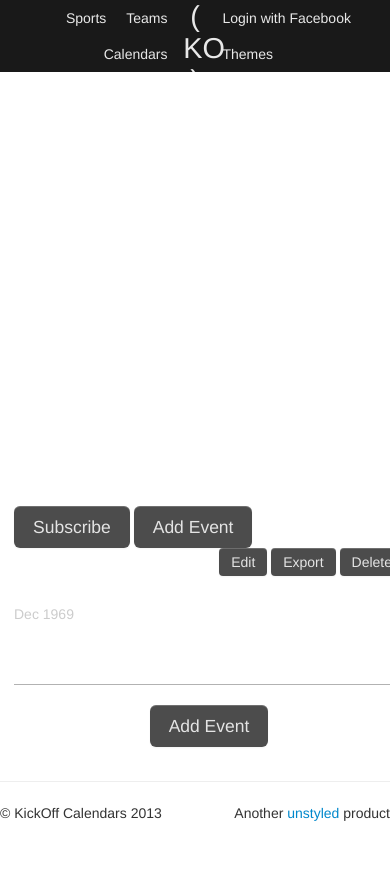
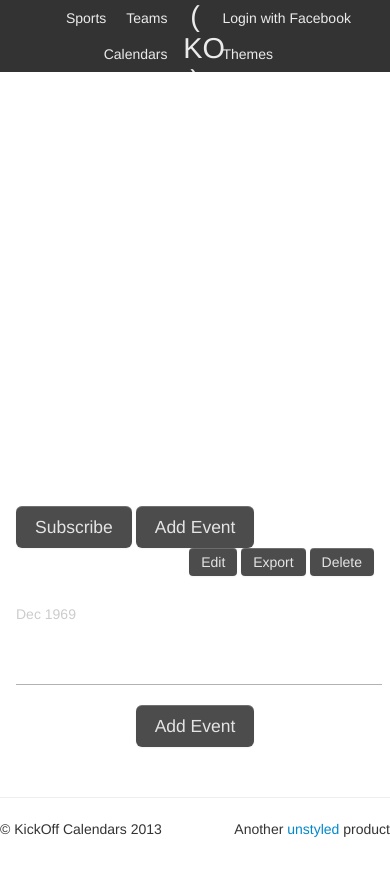
Before and after one commit to si/kickoff, a CakePHP app: the page made by app/View/Calendars/view.ctp in a window 390 px wide. Run offline with PHP 8.4 and a stand-in for CakePHP, Linux system fonts and the light colour scheme; the template is opened without the code that fills it, so the values that code supplies are empty; some libraries are stand-ins or nearby versions; some web fonts are replaced.

Commit message:
Tidied up calendar/theme UI

```diff
--- a/app/View/Calendars/view.ctp
+++ b/app/View/Calendars/view.ctp
@@ -27,6 +27,8 @@
       in <?php echo $this->Html->link($calendar['Sport']['name'],array('controller'=>'sports','action'=>'view',$calendar['Sport']['id'])); ?>
     </small></p>
 
+    <div class="content">
+
       <div class="clearfix">
 
         <div class="pull-left">
@@ -41,9 +43,6 @@
                 array('action' => 'delete', $calendar['Calendar']['id']),
                 array('confirm' => 'Are you sure?', 'class'=>'btn') );
             ?>
-
-      </div>
-
         </div>
 
       </div>
@@ -53,7 +52,11 @@
         echo $this->element('events_grid',array('events'=>$events,'context'=>'upcoming'));
       ?>
 
-
       <?php echo $this->Html->link('Add Event',array('controller'=>'events','action'=>'form','calendar'=>$calendar['Calendar']['id']),array('class'=>'btn btn-large')); ?>
 
+
     </div>
+
+  </div>
+
+</div>
--- a/app/webroot/css/kickoff.app.css
+++ b/app/webroot/css/kickoff.app.css
@@ -1,6 +1,6 @@
 /* line 1, ../sass/_components/_navigation.scss */
 nav {
-  background: rgba(0, 0, 0, 0.9);
+  background: rgba(0, 0, 0, 0.8);
   position: fixed;
   overflow: hidden;
   top: 0;
@@ -80,7 +80,7 @@ nav .engage {
 .theme {
   background-size: contain;
   color: #FFF;
-  padding: 1em;
+  padding: 1em 0;
   text-align: center;
   width: 100%;
   margin: 0;
@@ -144,14 +144,19 @@ nav .engage {
   z-index: 20;
 }
 
-/* line 9, ../sass/_components/_calendars.scss */
-.calendar td {
+/* line 7, ../sass/_components/_calendars.scss */
+.content {
+  background: rgba(255, 255, 255, 0.9);
+  padding: 1rem;
+}
+/* line 13, ../sass/_components/_calendars.scss */
+.content .calendar td {
   height: 4rem;
   position: relative;
   width: 14.28571%;
 }
-/* line 14, ../sass/_components/_calendars.scss */
-.calendar td .date {
+/* line 18, ../sass/_components/_calendars.scss */
+.content .calendar td .date {
   color: rgba(0, 0, 0, 0.05);
   display: inline-block;
   font-size: 3.5rem;
@@ -216,57 +221,57 @@ nav .engage {
   right: 0;
   z-index: 20;
 }
-/* line 81, ../sass/_components/_calendars.scss */
-.calendar td .event .share:hover, .calendar td .event .share:focus {
+/* line 85, ../sass/_components/_calendars.scss */
+.content .calendar td .event .share:hover, .content .calendar td .event .share:focus {
   background: white;
 }
-/* line 86, ../sass/_components/_calendars.scss */
-.calendar td .event:hover, .calendar td .event:focus {
+/* line 90, ../sass/_components/_calendars.scss */
+.content .calendar td .event:hover, .content .calendar td .event:focus {
   background: rgba(0, 0, 0, 0.9);
 }
-/* line 90, ../sass/_components/_calendars.scss */
-.calendar td .event:hover a, .calendar td .event:focus a {
+/* line 94, ../sass/_components/_calendars.scss */
+.content .calendar td .event:hover a, .content .calendar td .event:focus a {
   text-decoration: none;
 }
-/* line 92, ../sass/_components/_calendars.scss */
-.calendar td .event:hover a .time, .calendar td .event:focus a .time {
+/* line 96, ../sass/_components/_calendars.scss */
+.content .calendar td .event:hover a .time, .content .calendar td .event:focus a .time {
   display: block;
   font-size: 0.8em;
   font-weight: bold;
 }
-/* line 97, ../sass/_components/_calendars.scss */
-.calendar td .event:hover a .location, .calendar td .event:focus a .location {
+/* line 101, ../sass/_components/_calendars.scss */
+.content .calendar td .event:hover a .location, .content .calendar td .event:focus a .location {
   display: block;
   font-size: 0.8em;
   letter-spacing: 0.3em;
   text-transform: uppercase;
 }
-/* line 105, ../sass/_components/_calendars.scss */
-.calendar td .event:hover .download, .calendar td .event:hover .share, .calendar td .event:focus .download, .calendar td .event:focus .share {
+/* line 109, ../sass/_components/_calendars.scss */
+.content .calendar td .event:hover .download, .content .calendar td .event:hover .share, .content .calendar td .event:focus .download, .content .calendar td .event:focus .share {
   display: inline-block;
 }
 @media screen and (max-width: 700px) {
-  /* line 7, ../sass/_components/_calendars.scss */
-  .calendar {
+  /* line 11, ../sass/_components/_calendars.scss */
+  .content .calendar {
     /* Hide table headers (but not display: none;, for accessibility) */
   }
-  /* line 122, ../sass/_components/_calendars.scss */
-  .calendar table,
-  .calendar thead,
-  .calendar tbody,
-  .calendar th,
-  .calendar td,
-  .calendar tr {
+  /* line 126, ../sass/_components/_calendars.scss */
+  .content .calendar table,
+  .content .calendar thead,
+  .content .calendar tbody,
+  .content .calendar th,
+  .content .calendar td,
+  .content .calendar tr {
     display: block;
   }
-  /* line 127, ../sass/_components/_calendars.scss */
-  .calendar thead tr {
+  /* line 131, ../sass/_components/_calendars.scss */
+  .content .calendar thead tr {
     position: absolute;
     top: -9999px;
     left: -9999px;
   }
-  /* line 133, ../sass/_components/_calendars.scss */
-  .calendar td {
+  /* line 137, ../sass/_components/_calendars.scss */
+  .content .calendar td {
     /* Behave  like a "row" */
     border: none;
     border-bottom: 1px solid rgba(0, 0, 0, 0.3);
@@ -278,20 +283,20 @@ nav .engage {
     white-space: normal;
     width: 100%;
   }
-  /* line 145, ../sass/_components/_calendars.scss */
-  .calendar td.empty {
+  /* line 149, ../sass/_components/_calendars.scss */
+  .content .calendar td.empty {
     display: none;
   }
-  /* line 149, ../sass/_components/_calendars.scss */
-  .calendar td .date {
+  /* line 153, ../sass/_components/_calendars.scss */
+  .content .calendar td .date {
     font-size: 2.5em;
     text-align: left;
     top: 1.75rem;
     left: 0;
     width: 1em;
   }
-  /* line 157, ../sass/_components/_calendars.scss */
-  .calendar td:before {
+  /* line 161, ../sass/_components/_calendars.scss */
+  .content .calendar td:before {
     content: attr(data-day);
     color: rgba(0, 0, 0, 0.05);
     display: inline-block;
@@ -346,31 +351,31 @@ nav .engage {
     width: 10%;
     z-index: 20;
   }
-  /* line 210, ../sass/_components/_calendars.scss */
-  .calendar td .event:hover .download:hover, .calendar td .event:hover .share:hover, .calendar td .event:focus .download:hover, .calendar td .event:focus .share:hover {
+  /* line 214, ../sass/_components/_calendars.scss */
+  .content .calendar td .event:hover .download:hover, .content .calendar td .event:hover .share:hover, .content .calendar td .event:focus .download:hover, .content .calendar td .event:focus .share:hover {
     /*               width: auto; */
   }
-  /* line 214, ../sass/_components/_calendars.scss */
-  .calendar td .event:hover .download, .calendar td .event:focus .download {
+  /* line 218, ../sass/_components/_calendars.scss */
+  .content .calendar td .event:hover .download, .content .calendar td .event:focus .download {
     left: 80%;
     right: 90%;
   }
-  /* line 218, ../sass/_components/_calendars.scss */
-  .calendar td .event:hover .download:hover, .calendar td .event:focus .download:hover {
+  /* line 222, ../sass/_components/_calendars.scss */
+  .content .calendar td .event:hover .download:hover, .content .calendar td .event:focus .download:hover {
     left: 50%;
   }
-  /* line 222, ../sass/_components/_calendars.scss */
-  .calendar td .event:hover .share, .calendar td .event:focus .share {
+  /* line 226, ../sass/_components/_calendars.scss */
+  .content .calendar td .event:hover .share, .content .calendar td .event:focus .share {
     left: 90%;
     right: 0;
   }
-  /* line 226, ../sass/_components/_calendars.scss */
-  .calendar td .event:hover .share:hover, .calendar td .event:focus .share:hover {
+  /* line 230, ../sass/_components/_calendars.scss */
+  .content .calendar td .event:hover .share:hover, .content .calendar td .event:focus .share:hover {
     left: 60%;
   }
 }
 
 /* line 9, ../sass/kickoff.app.scss */
 body {
-  padding: 40px 0;
+  padding: 1.5rem 0;
 }
--- a/app/webroot/sass/_components/_calendars.scss
+++ b/app/webroot/sass/_components/_calendars.scss
@@ -3,6 +3,10 @@ $break-small: 700px;
 $color-event: rgb(0,0,0);
 $color-download: rgb(255,255,255);
 $color-share: rgb(255,255,255);
+
+.content {
+  background: rgba(#FFF,0.9);
+  padding: 1rem;
 
   .calendar {
 
@@ -237,3 +241,5 @@ $color-share: rgb(255,255,255);
     }
 
   }
+
+}
--- a/app/webroot/sass/_components/_themes.scss
+++ b/app/webroot/sass/_components/_themes.scss
@@ -7,7 +7,7 @@
 .theme {
   background-size: contain;
   color: #FFF;
-  padding: 1em;
+  padding: 1em 0;
   text-align: center;
   width: 100%;
   margin: 0;
--- a/app/webroot/sass/kickoff.app.scss
+++ b/app/webroot/sass/kickoff.app.scss
@@ -7,5 +7,5 @@
 @import "_components/calendars";
 
 body {
-  padding: 40px 0;
+  padding: 1.5rem 0;
 }
```
Also changed, not shown: other parts of app/webroot/css/kickoff.app.css (+30 -30 lines). Lines whose indentation alone changed are shown as unchanged.
